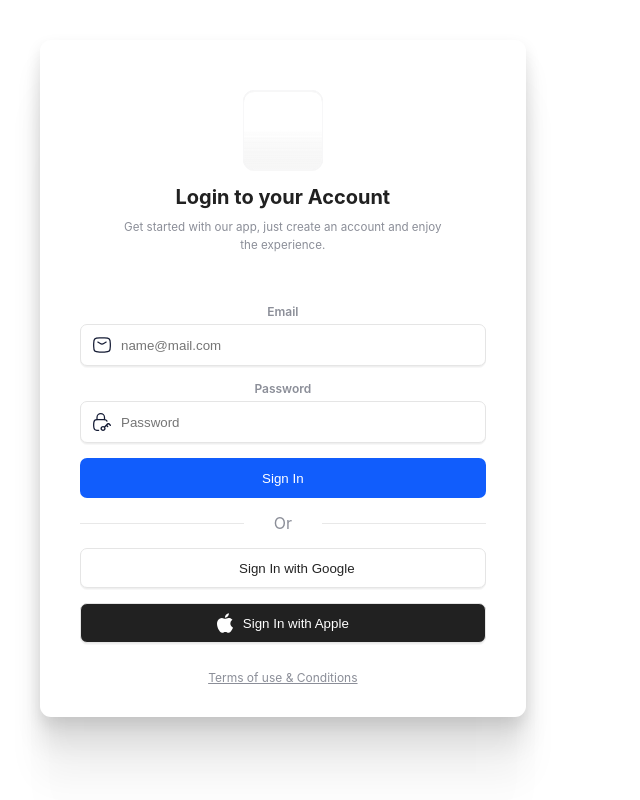
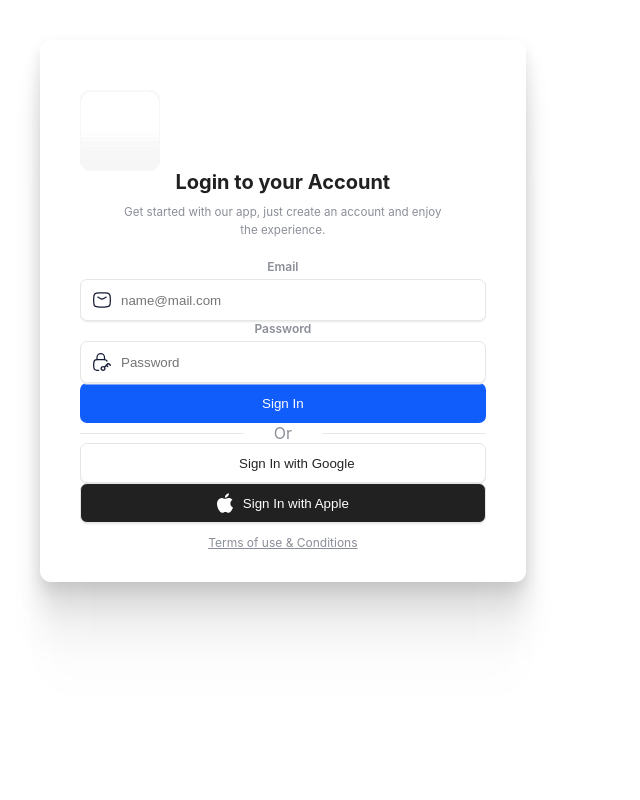
Before and after one commit to code-JOA/React-Tiny-Projects, a React (Vite) app in the folder Login-SignUp/: page / in a window 1280 px wide. Shown: the whole page, without its empty margins (0-640 px from the left). Built offline with nearby package versions, Linux system fonts and the light colour scheme.

Commit message:
Commit auto_update

```diff
--- a/Login-SignUp/src/index.css
+++ b/Login-SignUp/src/index.css
@@ -1,7 +1,7 @@
 .form_container {
   width: fit-content;
   height: fit-content;
-  display: flex;
+  display: center;
   flex-direction: column;
   align-items: center;
   justify-content: center;
```
